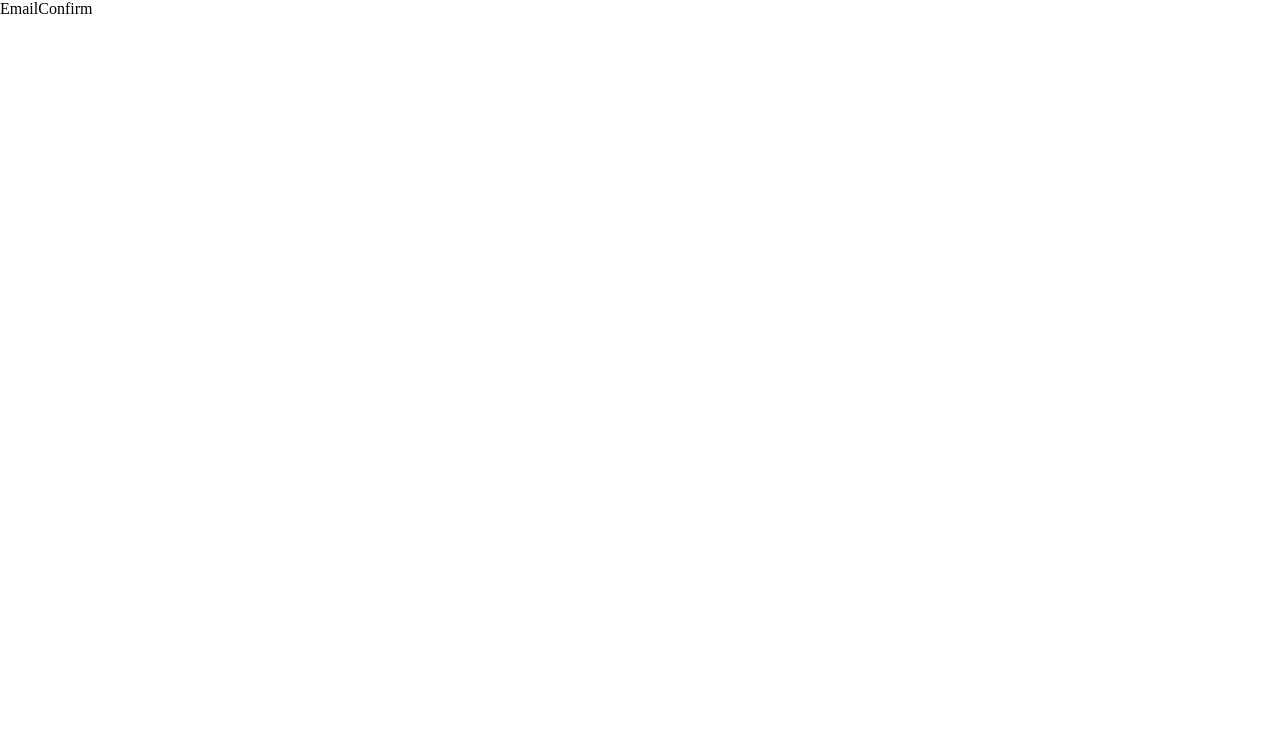
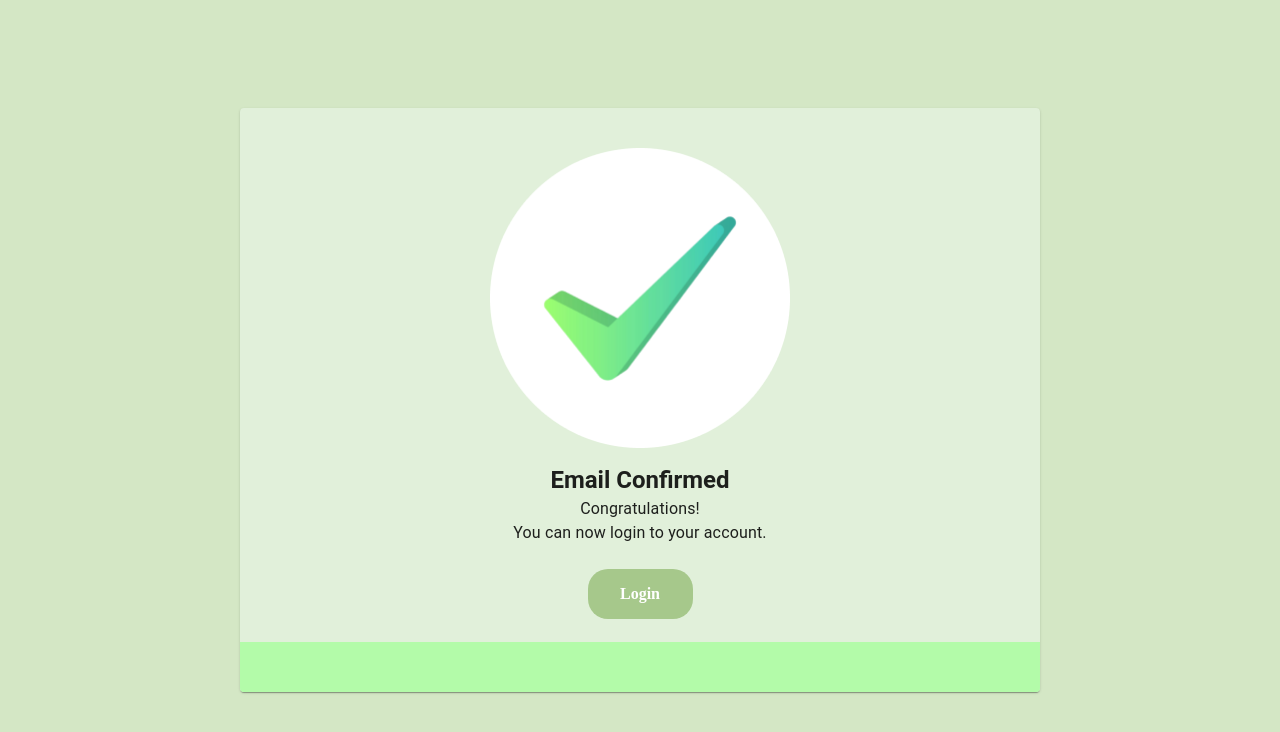
Before and after one commit to AmrWeb02/Saraha, a React (Vite) app: page /Saraha/email-confirmation/confirmEmail in a window 1280 px wide. Shown: the top 732 px of the page. Built offline with nearby package versions, Linux system fonts and the light colour scheme; no server answers.

Commit message:
Email Confirmation page is completed.

```diff
--- a/src/Components/NavMenu.css
+++ b/src/Components/NavMenu.css
@@ -19,3 +19,10 @@ a{
     z-index: 1;
     transition: all 0.3s ease;
 }
+.emailBtn{
+    background-color: #A6C88B;
+    transition: all 0.3s ease;
+}
+.emailBtn:hover{
+    background-color: #396B1C;
+}
--- a/src/Pages/EmailConfirm.jsx
+++ b/src/Pages/EmailConfirm.jsx
@@ -1,6 +1,9 @@
 import React from 'react'
-import { useLocation } from 'react-router-dom'
-
+import { NavLink, useLocation } from 'react-router-dom'
+import { Card, CardMedia, CardContent, CardActions, Box } from '@mui/material';
+import Typography from '@mui/material/Typography';
+import success from '../assets/SuccessMark.png'
+import '../Components/NavMenu.css'
 const EmailConfirm = () => {
   const location = useLocation();
   const indexStart = location.pathname.lastIndexOf('/');
@@ -20,7 +23,23 @@ const EmailConfirm = () => {
     console.log("Token is sent");
   }, 500);
   return (
-    <div>EmailConfirm</div>
+    <>
+     <Box component="div" sx={{backgroundColor:"primary.main", width:"100%", height:"100vh", display:"flex", justifyContent:"center", alignItems:"center",}}>
+      <Card sx={{position:"relative",backgroundColor:"primary.light", display:"flex", flexDirection:"column", justifyContent:"center",alignItems:"center", padding:"40px 0", width: {xs:"300px",sm:"600px", md:"800px"} }}>
+       <CardMedia sx={{ width: {xs:"180px", md:"300px"}, height: {xs:"180px", md:"300px"} }} image={success} title="Check mark"/>
+       <CardContent>
+        <Typography component="h5" variant="h5" align="center" sx={{fontWeight:"bolder",}}>Email Confirmed</Typography>
+        <Typography component="p" align="center">Congratulations!</Typography>
+        <Typography component="p" align="center">You can now login to your account.</Typography>
+
+       </CardContent>
+       <CardActions>
+        <NavLink to='/' className='emailBtn' style={{marginBottom:"25px"}}>Login</NavLink>
+       </CardActions>
+       <Box component="div" sx={{backgroundColor:"primary.accent"}} style={{width:"100%", height:"50px", position:"absolute",bottom:"0px"}}></Box>
+     </Card>
+     </Box>
+    </>
   )
 }
 
```
Also changed, not shown: src/assets/Success.png (added), src/assets/SuccessMark.png (added).
